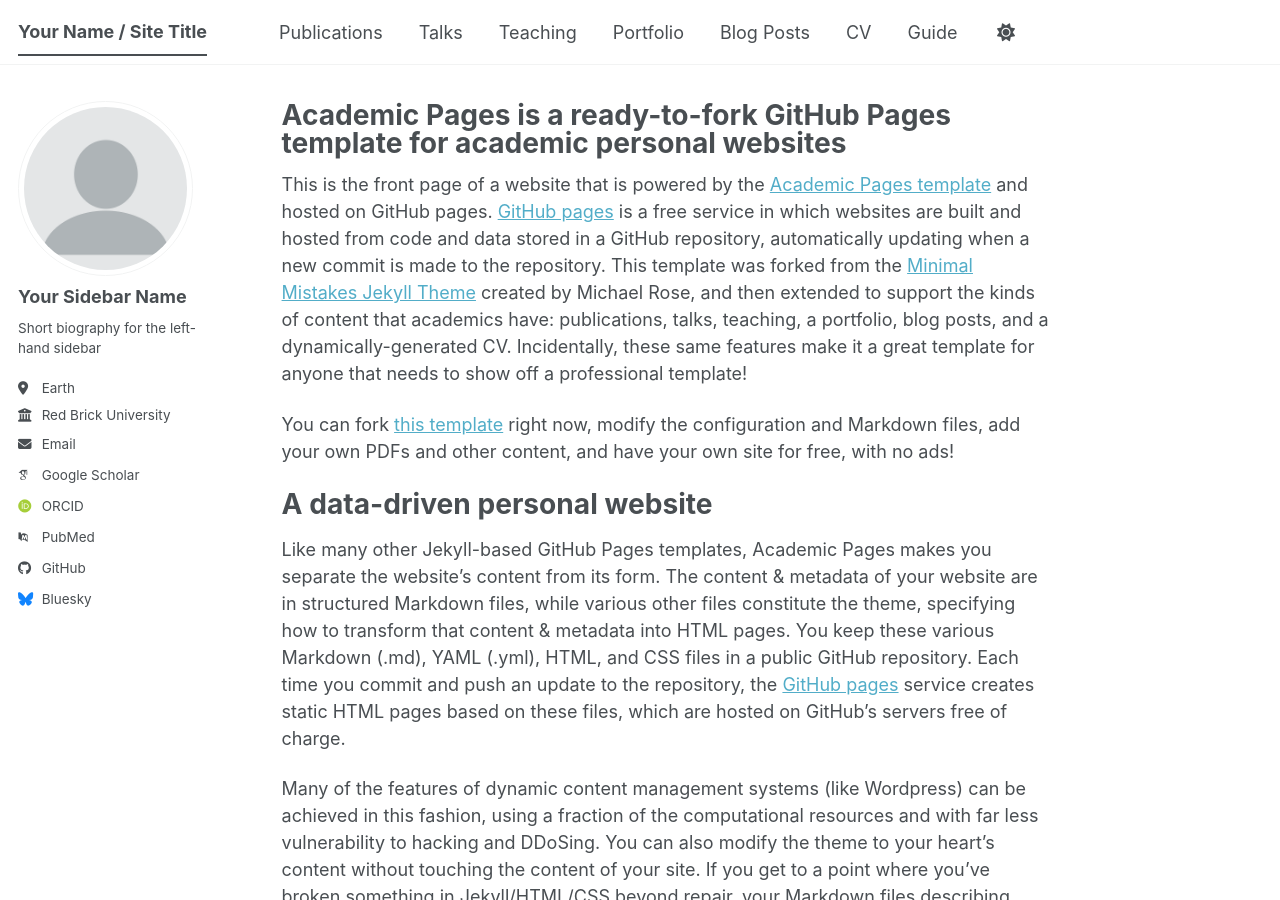
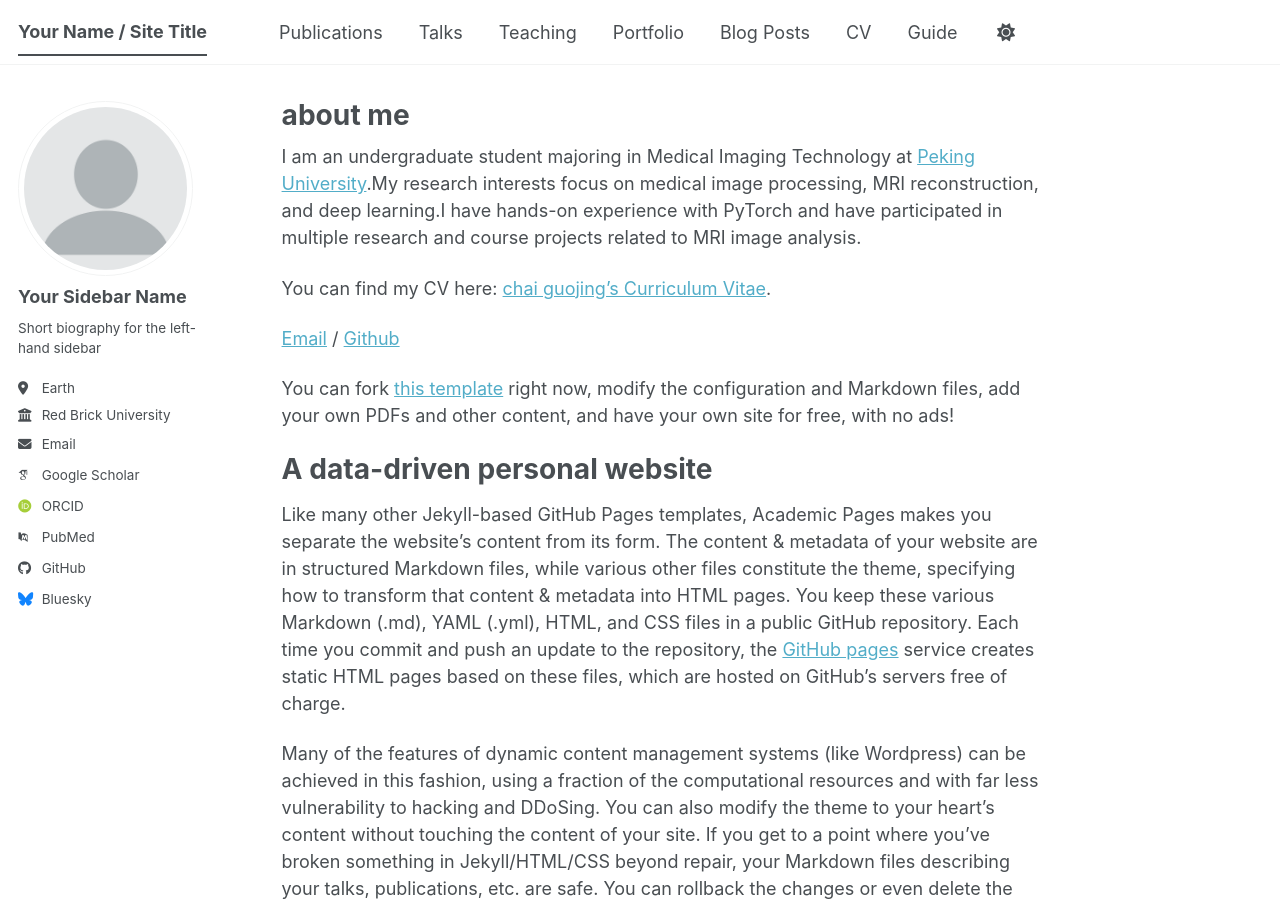
Before and after one commit to chaiguojing/chaiguojing.github.io, a Jekyll site: the page built from _pages/about.md, in a window 1280 px wide and 900 px high. Built offline with Jekyll 4.4.1, drawn with Linux system fonts in a browser that asks for light colours; some web fonts are replaced; a script bundle is joined from its source files by our own code; library files that are not in the unit come from our copies.

Commit message:
Revise about page with personal details and CV link
Updated the title and content of the about page to reflect personal information and research interests.

```diff
--- a/_pages/about.md
+++ b/_pages/about.md
@@ -1,13 +1,17 @@
 ---
 permalink: /
-title: "Academic Pages is a ready-to-fork GitHub Pages template for academic personal websites"
+title: "about me"
 author_profile: true
 redirect_from:
   - /about/
   - /about.html
 ---
 
-This is the front page of a website that is powered by the [Academic Pages template](https://github.com/academicpages/academicpages.github.io) and hosted on GitHub pages. [GitHub pages](https://pages.github.com) is a free service in which websites are built and hosted from code and data stored in a GitHub repository, automatically updating when a new commit is made to the repository. This template was forked from the [Minimal Mistakes Jekyll Theme](https://mmistakes.github.io/minimal-mistakes/) created by Michael Rose, and then extended to support the kinds of content that academics have: publications, talks, teaching, a portfolio, blog posts, and a dynamically-generated CV. Incidentally, these same features make it a great template for anyone that needs to show off a professional template!
+I am an undergraduate student majoring in Medical Imaging Technology at [Peking University](https://www.pku.edu.cn/).My research interests focus on medical image processing, MRI reconstruction, and deep learning.I have hands-on experience with PyTorch and have participated in multiple research and course projects related to MRI image analysis.
+
+You can find my CV here: [chai guojing's Curriculum Vitae](../assets/现在简历.pdf).
+
+[Email](mailto:2210117101@stu.pku.edu.cn) / [Github](https://github.com/chaiguojing)
 
  You can fork [this template](https://github.com/academicpages/academicpages.github.io) right now, modify the configuration and Markdown files, add your own PDFs and other content, and have your own site for free, with no ads!
 
```
